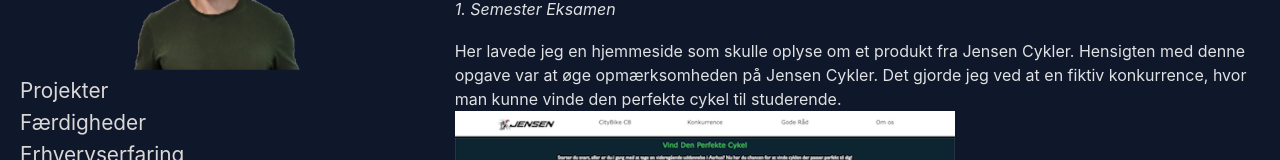
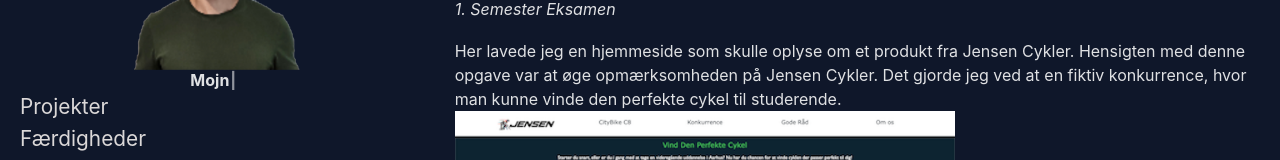
Before and after one commit to EsbenLund/portfolio, a React (Vite) app: page / in a window 1280 px wide. Shown: the part 121-281 px from the top of the page. Built offline with nearby package versions, Linux system fonts and the light colour scheme; no server answers.

Commit message:
kl 10.38 sidste detalje

```diff
--- a/package.json
+++ b/package.json
@@ -14,7 +14,8 @@
     "html-react-parser": "^4.2.2",
     "react": "^18.2.0",
     "react-dom": "^18.2.0",
-    "react-router-dom": "^6.15.0"
+    "react-router-dom": "^6.15.0",
+    "typewriter-effect": "^2.21.0"
   },
   "devDependencies": {
     "@types/react": "^18.2.15",
--- a/src/App.jsx
+++ b/src/App.jsx
@@ -9,6 +9,8 @@ import Menu from './components/Menu';
 import ProfilImg from './components/ProfilImg';
 import './App.css';
 import AboutMe from './components/AboutMe';
+import Typewriter from './components/typewriter';
+
 
 
 function App() {
@@ -20,16 +22,15 @@ function App() {
       setPosts(data);
     }
     getData();
-
-
-
   }, []); //denne post bliver kun rendered 1 gang
 
   return (
     <Loading>
       <main className="container">
         <section className="left-section">
+
           <ProfilImg />
+          <Typewriter />
           <Menu />
           <Footer />
         </section>
--- a/src/components/Projects.jsx
+++ b/src/components/Projects.jsx
@@ -1,4 +1,6 @@
+
 export default function Projects(){
+
     return(
         <article id="projects" className="workText">
         <h1 className="mainHeaderWork">Projekter</h1>
--- a/src/components/Skils.jsx
+++ b/src/components/Skils.jsx
@@ -1,4 +1,3 @@
-
 export default function Skills(){
 
 
--- a/src/components/Workexperience.jsx
+++ b/src/components/Workexperience.jsx
@@ -1,6 +1,8 @@
 
 export default function WorkExperience(){
+
     return (
+
         <article id="workExperience" className="workText">
             <h1 className="mainHeaderWork">Erhvervserfaring</h1>
             <div className="workBox">
@@ -39,7 +41,7 @@ export default function WorkExperience(){
                     I ca 5-6 måneder arbejdede jeg omkring 70 timer om ugen.</p>
                 </section>
             </div>
+        </article>
 
-        </article>
     )
 };
--- /dev/null
+++ b/src/components/typewriter.jsx
@@ -0,0 +1,17 @@
+import React from "react";
+import Typewriter from "typewriter-effect";
+
+export default function TypeWriter() {
+    return(
+        <h1>
+            <Typewriter
+                options={{
+                    strings: ["Mojn!"],
+                    autoStart: true,
+                    delay: 150,
+                    loop: true,
+                }}
+            />
+        </h1>
+    )
+}
```
Also changed, not shown: 1 other file (tests, documents, lock files or other folders).
